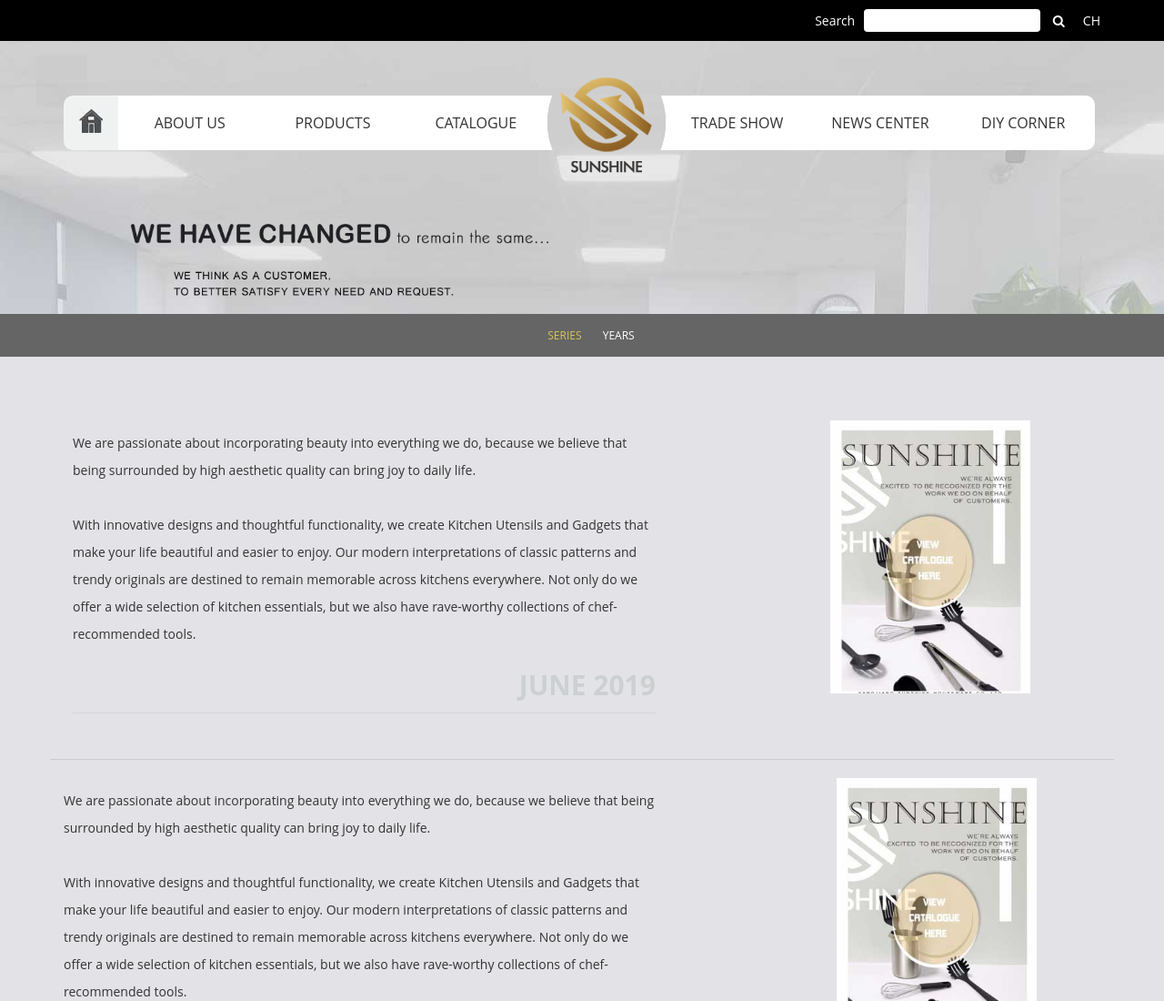
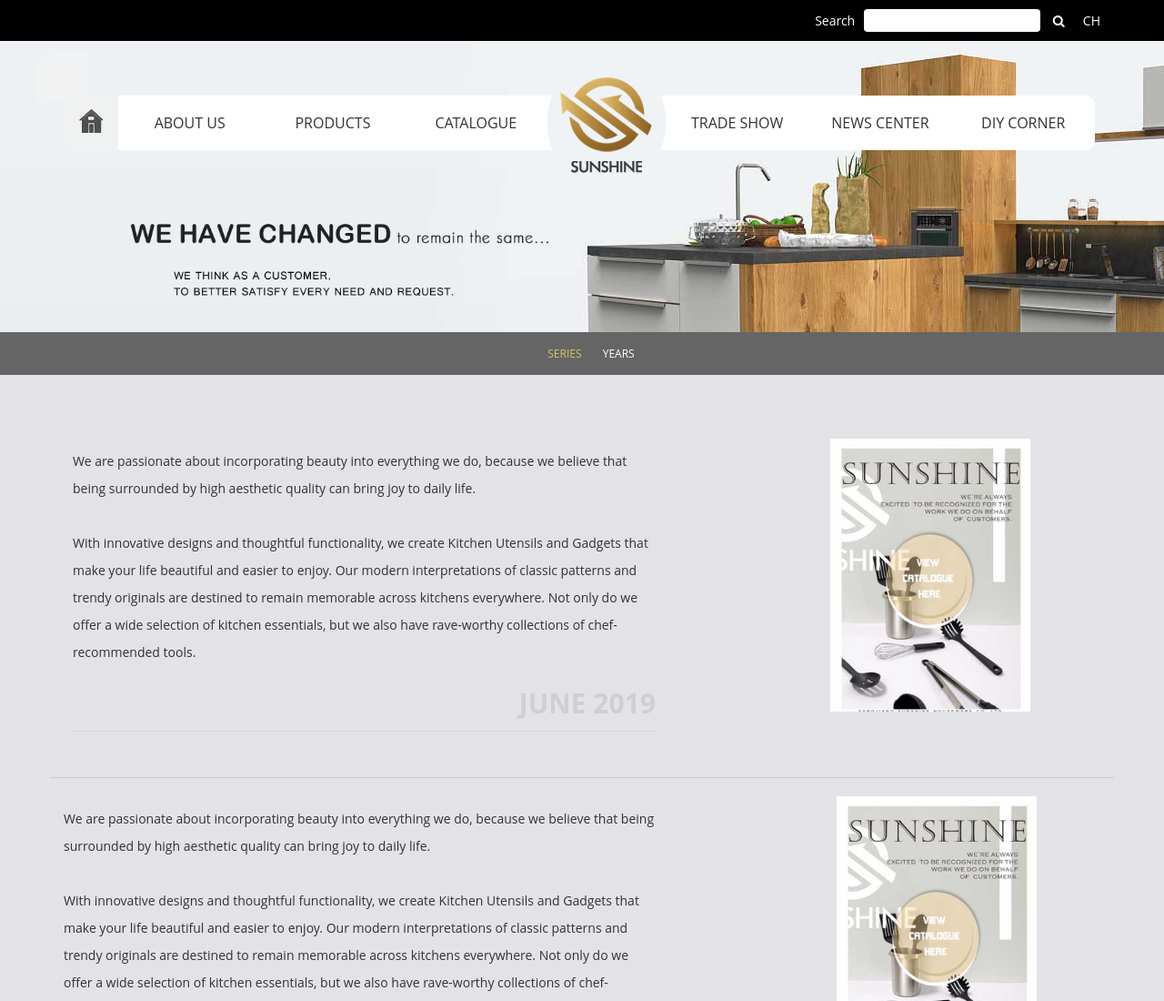
Before and after one commit to fh12/bootstrap, a plain HTML site: page catalogue.html in a window 1280 px wide. Shown: the top 1100 px of the page at 91% size. Drawn offline with Linux system fonts and the light colour scheme.

Commit message:
图片修改

```diff
--- a/catalogue.html
+++ b/catalogue.html
@@ -29,7 +29,7 @@
             <script src="https://oss.maxcdn.com/libs/respond.js/1.4.2/respond.min.js"></script>
         <![endif]-->
   <!-- Header Area Start -->
-  <header class="header-area bg-02">
+  <header class="header-area bg-06">
     <div class="top hidden-xs">
       <div class="container">
         <div class="row">
--- a/css/style.css
+++ b/css/style.css
@@ -150,7 +150,7 @@ ul li{list-style: none;}
 .pro-dec{margin-top: 30px;font-size: 12px;}
 
 /* catalogue.html */
-.bg-02{background: url('../img/cate-bg.jpg') no-repeat center top;}
+.bg-06{background: url('../img/cate-bg.jpg') no-repeat center top;}
 .cata-sec1{padding: 40px 0;}
 .cata-time{height: 62px;line-height: 62px;font-weight: bolder;color: #ccd0d1;font-size: 30px;border-bottom: 1px solid #d6d6d9}
 .img-box.cataImg{width: 220px;height: 300px;margin:20px auto;-webkit-transition: all .4s; -o-transition: all .4s;transition: all .5s;cursor: pointer;}
```
